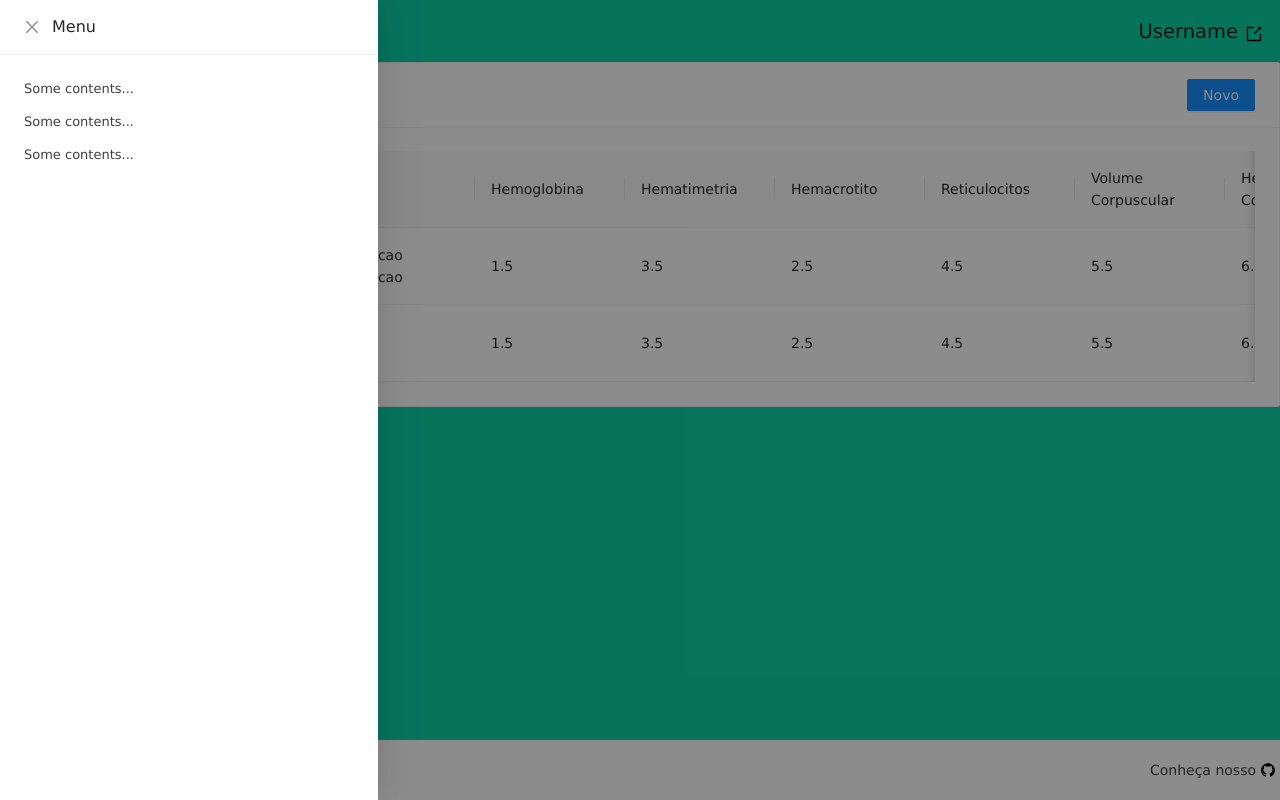
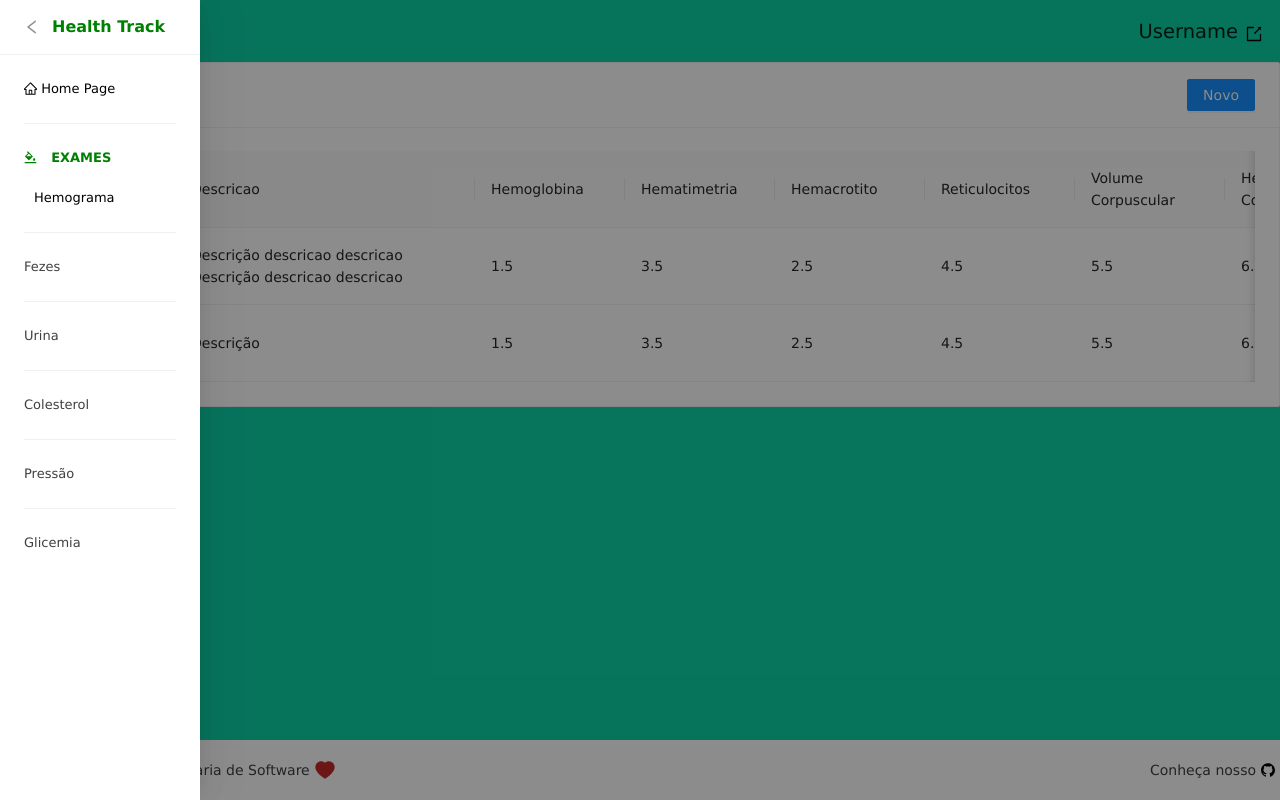
Before and after one commit to Health-Track/frontEnd-Health-Track, a React (Create React App) app: page /hemograma in a window 1280 px wide. Both pictures are taken after a click on the button 20 px from the left and 32 px from the top of the page. Built offline with nearby package versions, Linux system fonts and the light colour scheme.

Commit message:
Barra de menu lateral

```diff
--- a/src/components/DefaultFooter/style.css
+++ b/src/components/DefaultFooter/style.css
@@ -7,8 +7,6 @@
   width: 100%;
   background-color: white;
   font-size: 14px;
-  position: absolute;
-  bottom: 0;
 }
 
 .footer-component {
--- /dev/null
+++ b/src/components/DefaultMenu/index.js
@@ -0,0 +1,48 @@
+import {
+  BgColorsOutlined,
+  HomeOutlined,
+  LeftOutlined
+} from '@ant-design/icons';
+import { Divider, Drawer } from 'antd';
+import React from 'react';
+import { Link } from 'react-router-dom';
+import './style.css';
+
+export default class DefaultMenu extends React.Component {
+  render() {
+    return (
+      <div style={{ width: 100 }}>
+        <Drawer
+          closeIcon={<LeftOutlined />}
+          title={<b style={{ color: 'green' }}>Health Track </b>}
+          placement="left"
+          onClose={this.props.toggleMenu}
+          visible={this.props.showMenu}
+          width="200"
+        >
+          <Link style={{ color: 'black' }} to="/home-page">
+            <HomeOutlined /> Home Page
+          </Link>
+          <Divider />
+          <div className="exames-menu">
+            <BgColorsOutlined /> <b className="exame-menu">EXAMES</b>
+          </div>
+          <br />
+          <Link className="link-menu" to="/hemograma">
+            Hemograma
+          </Link>
+          <Divider />
+          Fezes
+          <Divider />
+          Urina
+          <Divider />
+          Colesterol
+          <Divider />
+          Pressão
+          <Divider />
+          Glicemia
+        </Drawer>
+      </div>
+    );
+  }
+}
--- /dev/null
+++ b/src/components/DefaultMenu/style.css
@@ -0,0 +1,13 @@
+.exames-menu {
+  color: green;
+  float: center;
+}
+
+.exame-menu {
+  margin-left: 10px;
+}
+
+.link-menu {
+  color: black;
+  margin-left: 10px;
+}
--- a/src/pages/Hemograma/index.js
+++ b/src/pages/Hemograma/index.js
@@ -1,10 +1,11 @@
 import React from 'react';
-import { Button, Card, Drawer, Table } from 'antd';
+import { Button, Card, Table } from 'antd';
 import 'antd/dist/antd.css';
 import DefaultFooter from '../../components/DefaultFooter';
 import DefaultHeader from '../../components/DeafultHeader';
+import DefaultMenu from '../../components/DefaultMenu';
+import HemogramaForm from './form';
 import './style.css';
-import HemogramaForm from './form';
 
 class Hemograma extends React.Component {
   constructor() {
@@ -44,15 +45,15 @@ class Hemograma extends React.Component {
     this.toggleNovo = this.toggleNovo.bind(this);
   }
 
+  toggleNovo() {
+    this.setState(prevState => ({
+      showNovo: !prevState.showNovo
+    }));
+  }
+
   toggleMenu() {
     this.setState(prevState => ({
       showMenu: !prevState.showMenu
-    }));
-  }
-
-  toggleNovo() {
-    this.setState(prevState => ({
-      showNovo: !prevState.showNovo
     }));
   }
 
@@ -164,16 +165,10 @@ class Hemograma extends React.Component {
           toogleNovo={this.toggleNovo}
         />
 
-        <Drawer
-          title="Menu"
-          placement="left"
-          onClose={this.toggleMenu}
-          visible={this.state.showMenu}
-        >
-          <p>Some contents...</p>
-          <p>Some contents...</p>
-          <p>Some contents...</p>
-        </Drawer>
+        <DefaultMenu
+          showMenu={this.state.showMenu}
+          toggleMenu={this.toggleMenu}
+        />
       </div>
     );
   }
--- a/src/pages/Hemograma/style.css
+++ b/src/pages/Hemograma/style.css
@@ -10,7 +10,3 @@
   position: absolute;
   bottom: 0;
 }
-
-.card-hemograma {
-  height: 500px;
-}
--- a/src/pages/HomePage/index.js
+++ b/src/pages/HomePage/index.js
@@ -1,9 +1,9 @@
 import React from 'react';
-import { Drawer } from 'antd';
 import 'antd/dist/antd.css';
 import DefaultFooter from '../../components/DefaultFooter';
 import DefaultHeader from '../../components/DeafultHeader';
 import './style.css';
+import DefaultMenu from '../../components/DefaultMenu';
 
 class HomePage extends React.Component {
   constructor() {
@@ -32,16 +32,11 @@ class HomePage extends React.Component {
           loggout={this.loggout}
         />
         <DefaultFooter />
-        <Drawer
-          title="Menu"
-          placement="left"
-          onClose={this.toggleMenu}
-          visible={this.state.showMenu}
-        >
-          <p>Some contents...</p>
-          <p>Some contents...</p>
-          <p>Some contents...</p>
-        </Drawer>
+
+        <DefaultMenu
+          showMenu={this.state.showMenu}
+          toggleMenu={this.toggleMenu}
+        />
       </div>
     );
   }
--- a/src/pages/HomePage/style.css
+++ b/src/pages/HomePage/style.css
@@ -8,3 +8,11 @@
   background-color: white;
   font-size: 14px;
 }
+
+.contentStyle {
+  height: 160px;
+  color: #fff;
+  height: '600px';
+  align-items: 'center';
+  background: #0cd2a7;
+}
```
Also changed, not shown: 1 other file (tests, documents, lock files or other folders).
